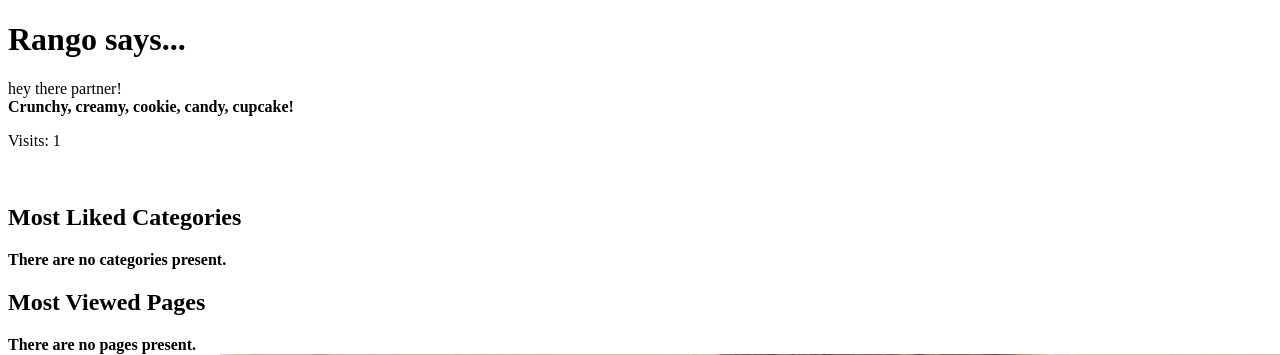
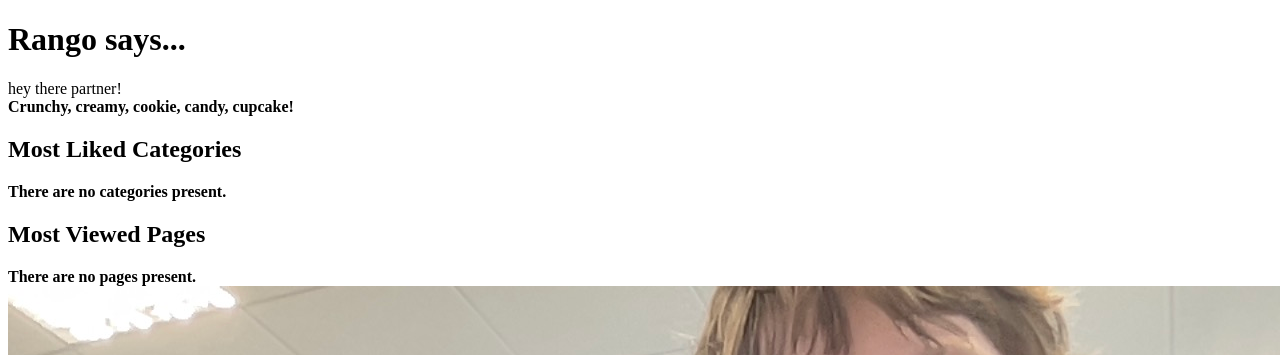
Before and after one commit to PeterWarrington/tango_with_django_project, a Django app: page /rango/ in a window 1280 px wide; the page is wider, and only the part inside the window is pictured. Shown: the top 355 px of that part. Run offline with Django 3.2, Linux system fonts and the light colour scheme; data that the repository does not hold is empty.

Commit message:
Ch10: Move visit counter to about page

```diff
--- a/rango/views.py
+++ b/rango/views.py
@@ -22,14 +22,16 @@ def index(request):
     context_dict["pages"] = pages_list
     context_dict["categories"] = category_list
 
-    visitor_cookie_handler(request)
-    context_dict["visits"] = request.session['visits']
-
     response = render(request, "rango/index.html", context=context_dict)
     return response
 
 def about(request):
-    context_dict = {"boldmessage": 'This tutorial has been put together by Peter Warrington.'}
+    visitor_cookie_handler(request)
+
+    context_dict = {
+        "boldmessage": 'This tutorial has been put together by Peter Warrington.',
+        "visits": request.session['visits']
+    }
 
     return render(request, "rango/about.html", context=context_dict)
 
--- a/templates/rango/about.html
+++ b/templates/rango/about.html
@@ -10,6 +10,7 @@
 <div>
     here is the about page. <br />
     <strong>{{ boldmessage }}</strong> <br/>
+    <p>Visits: {{ visits }}</p> <br/>
 </div>
 <div>
     <a href="{% url 'rango:index' %}">Home</a> <br/> <br/>
--- a/templates/rango/index.html
+++ b/templates/rango/index.html
@@ -16,7 +16,6 @@
     {% endif %}
     <br />
     <strong>{{ boldmessage }}</strong> <br/>
-    <p>Visits: {{ visits }}</p> <br/>
 </div>
 
 <div>
```
